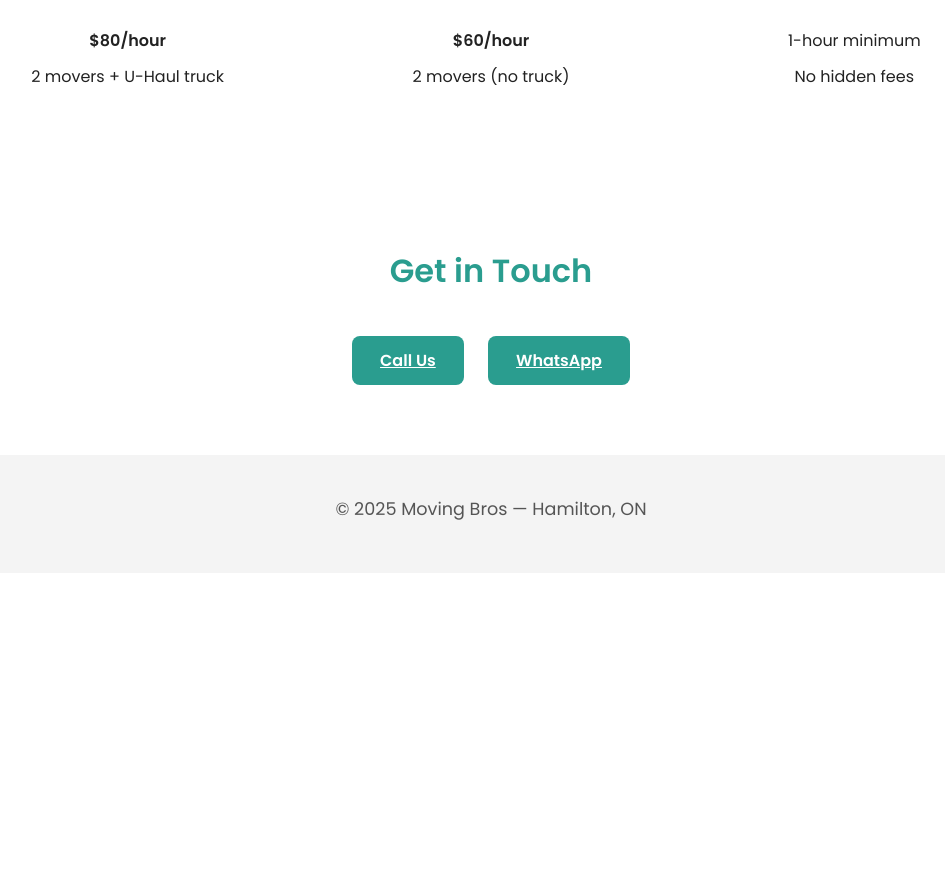
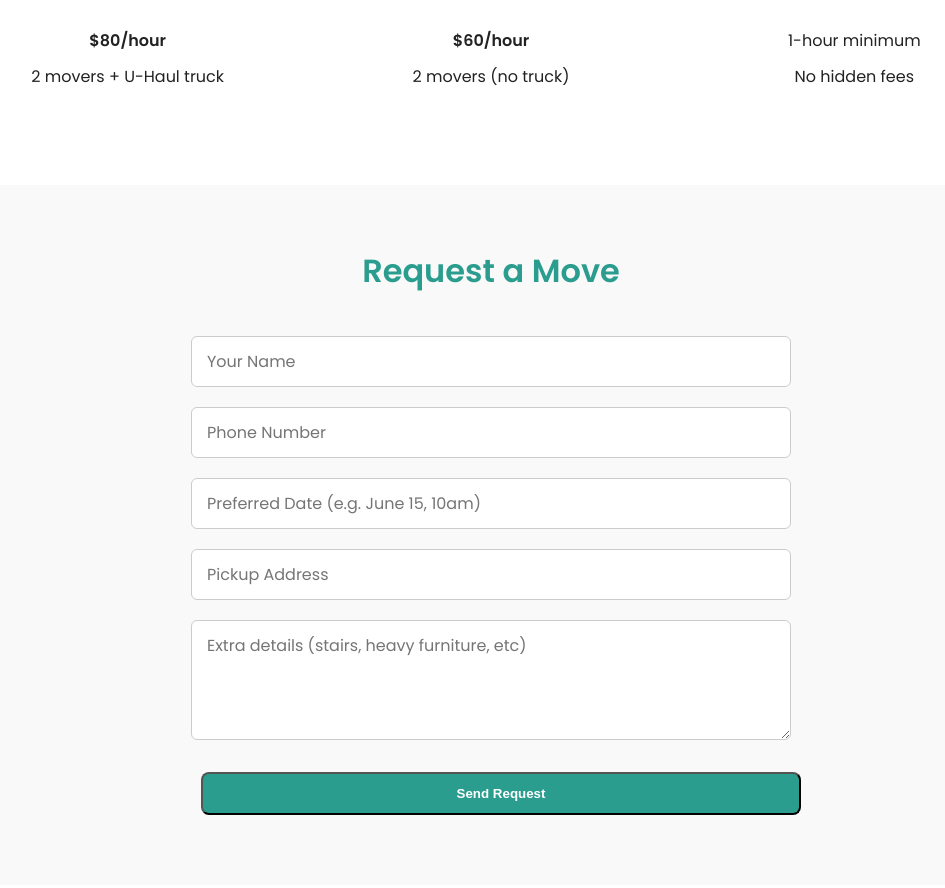
Before and after one commit to trxtr337/moving-site, a plain HTML site: page index.html in a window 1280 px wide. Shown: the part 1673-2561 px from the top of the page, without its empty margins (149-1094 px from the left). Before the commit the page ends 2246 px from the top, so only its background shows below. Drawn offline with Linux system fonts and the light colour scheme.

Commit message:
Added request form with Formspree integration

```diff
--- a/index.html
+++ b/index.html
@@ -89,6 +89,20 @@
     </div>
   </section>
 
+  <section class="form-section alt-bg">
+    <div class="container">
+      <h2>Request a Move</h2>
+      <form action="https://formspree.io/f/xnndwabo" method="POST" class="quote-form">
+        <input type="text" name="name" placeholder="Your Name" required>
+        <input type="tel" name="phone" placeholder="Phone Number" required>
+        <input type="text" name="date" placeholder="Preferred Date (e.g. June 15, 10am)" required>
+        <input type="text" name="address" placeholder="Pickup Address" required>
+        <textarea name="message" placeholder="Extra details (stairs, heavy furniture, etc)"></textarea>
+        <button type="submit" class="btn">Send Request</button>
+      </form>
+    </div>
+  </section>
+
   <section class="contact">
     <div class="container">
       <h2>Get in Touch</h2>
--- a/src/style.css
+++ b/src/style.css
@@ -197,3 +197,34 @@ footer {
     font-size: 15px;
   }
 }
+
+
+
+.form-section input,
+.form-section textarea {
+  width: 100%;
+  padding: 12px 15px;
+  margin: 10px 0;
+  border: 1px solid #ccc;
+  border-radius: 6px;
+  font-family: 'Poppins', sans-serif;
+  font-size: 1rem;
+  background: #fff;
+}
+
+.form-section textarea {
+  height: 120px;
+  resize: vertical;
+}
+
+.quote-form {
+  max-width: 600px;
+  margin: 0 auto;
+  text-align: left;
+}
+
+.quote-form .btn {
+  width: 100%;
+  text-align: center;
+  margin-top: 15px;
+}
```
